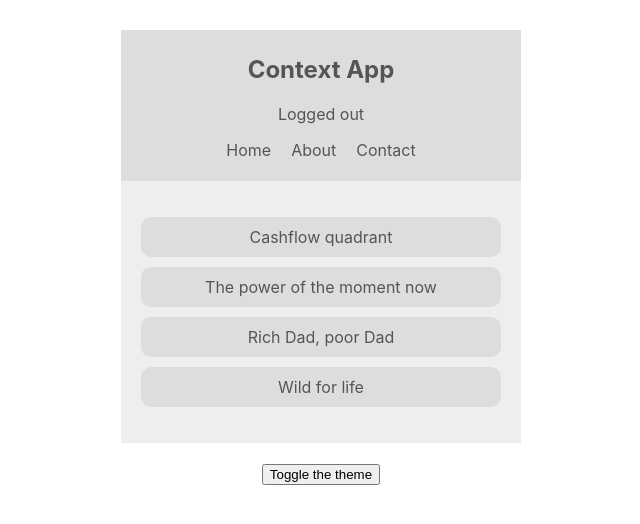
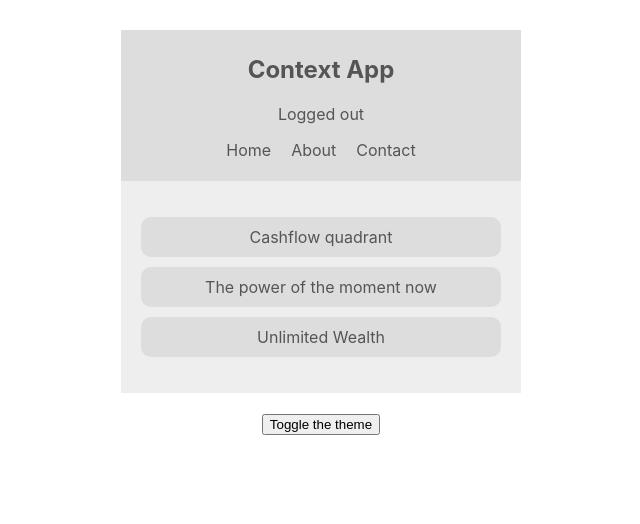
Before and after one commit to yaroslavnikiforov/reading-list, a React (Create React App) app: page / in a window 1280 px wide. Shown: the top 524 px of the page, without its empty margins (319-959 px from the left). Built offline with nearby package versions, Linux system fonts and the light colour scheme.

Commit message:
Add functions for adding and removing books

```diff
--- a/package.json
+++ b/package.json
@@ -6,7 +6,8 @@
     "node-sass": "^4.12.0",
     "react": "^16.8.6",
     "react-dom": "^16.8.6",
-    "react-scripts": "3.0.1"
+    "react-scripts": "3.0.1",
+    "uuid": "^3.3.2"
   },
   "scripts": {
     "start": "react-scripts start",
--- a/src/contexts/BookContext/index.js
+++ b/src/contexts/BookContext/index.js
@@ -1,17 +1,29 @@
 import React, { createContext, useState } from "react";
+import uuid from "uuid/v4";
 
 export const BookContext = createContext();
 
 export default function BookContextProvider(props) {
   const [books, setBooks] = useState([
-    { id: 1, title: "Cashflow quadrant" },
-    { id: 2, title: "The power of the moment now" },
-    { id: 3, title: "Rich Dad, poor Dad" },
-    { id: 4, title: "Wild for life" }
+    { id: uuid(), title: "Cashflow quadrant", author: "Robert Kiyosaki" },
+    {
+      id: uuid(),
+      title: "The power of the moment now",
+      author: "Eckhart Tolle"
+    },
+    { id: uuid(), title: "Unlimited Wealth", author: "Paul Zane Pilzer" }
   ]);
 
+  const addBook = (title, author) => {
+    setBooks([...books, { title, author, id: uuid() }]);
+  };
+
+  const removeBook = id => {
+    setBooks(books.filter(book => book.id !== id));
+  };
+
   return (
-    <BookContext.Provider value={{ books }}>
+    <BookContext.Provider value={{ books, addBook, removeBook }}>
       {props.children}
     </BookContext.Provider>
   );
```
Also changed, not shown: 1 other file (tests, documents, lock files or other folders).
